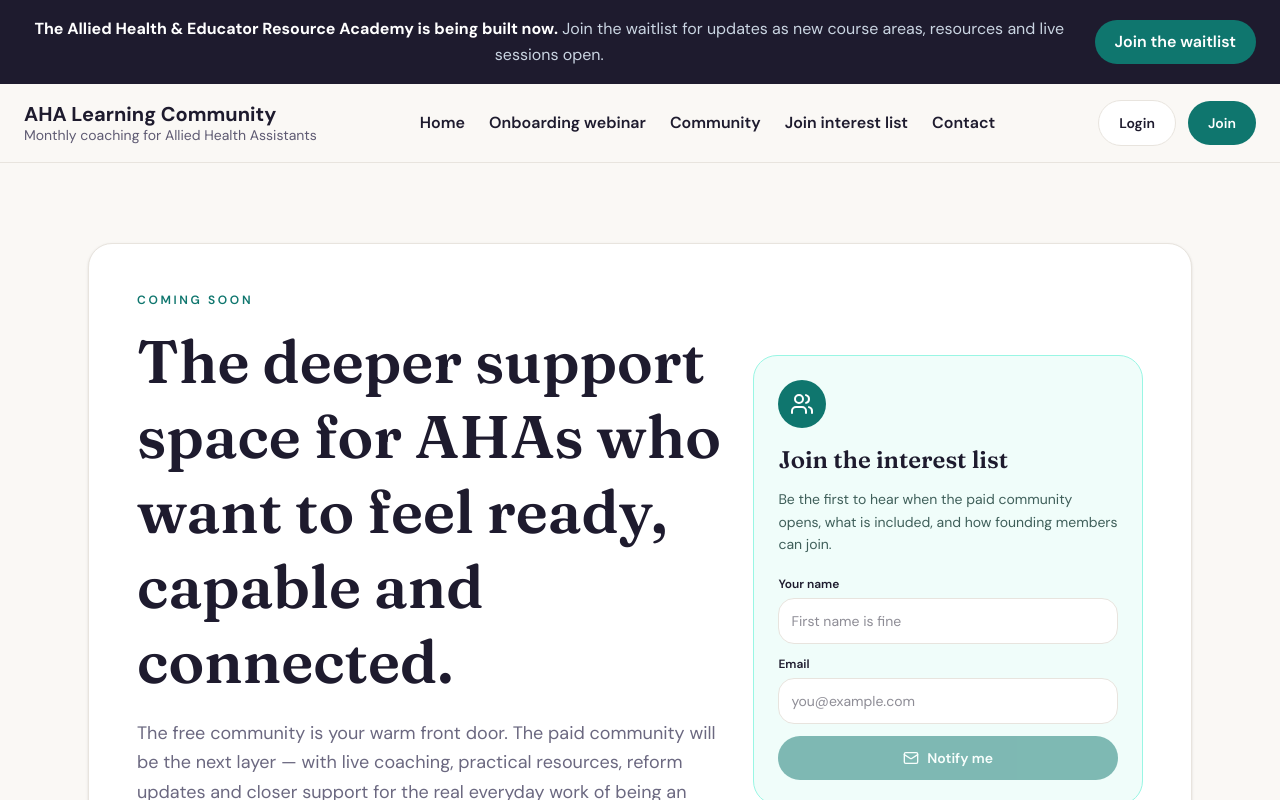
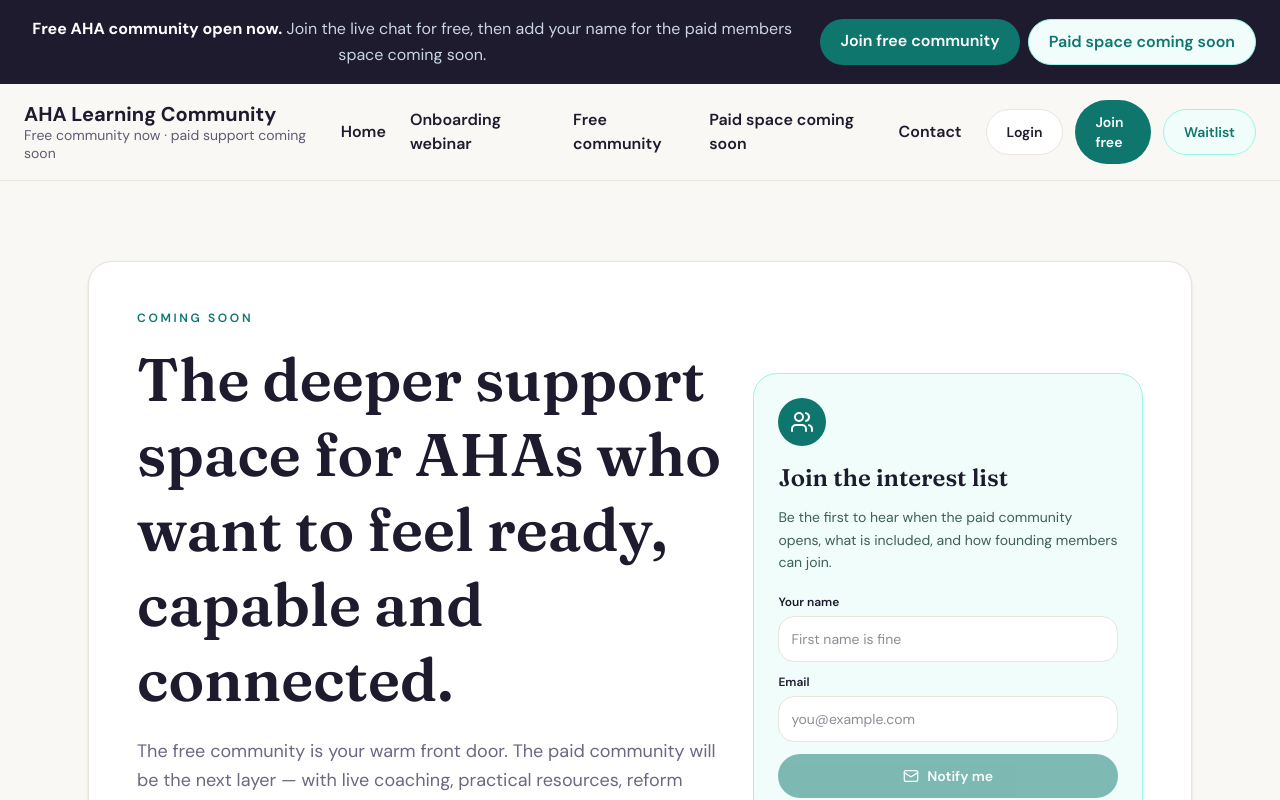
Before and after one commit to developmentalhub/allied-health-assistant-course, a Next.js app: page /subscribe in a window 1280 px wide. Shown: the top 800 px of the page. Built offline with nearby package versions, Linux system fonts and the light colour scheme; no server answers.

Commit message:
Update community navigation flow

```diff
--- a/components/GlobalBanner.tsx
+++ b/components/GlobalBanner.tsx
@@ -6,18 +6,26 @@ export default function GlobalBanner() {
       <div className="mx-auto flex max-w-7xl flex-col items-center justify-center gap-3 text-center md:flex-row md:gap-5">
         <p className="m-0 text-base leading-relaxed text-slate-300">
           <strong className="text-white">
-            The Allied Health & Educator Resource Academy is being built now.
+            Free AHA community open now.
           </strong>{" "}
-          Join the waitlist for updates as new course areas, resources and live
-          sessions open.
+          Join the live chat for free, then add your name for the paid members space coming soon.
         </p>
 
-        <Link
-          href="/waitlist"
-          className="whitespace-nowrap rounded-full bg-[#0f766e] px-5 py-2.5 text-base font-semibold text-white transition hover:bg-[#0d6962]"
-        >
-          Join the waitlist
-        </Link>
+        <div className="flex flex-col gap-2 sm:flex-row">
+          <Link
+            href="/join"
+            className="whitespace-nowrap rounded-full bg-[#0f766e] px-5 py-2.5 text-base font-semibold text-white transition hover:bg-[#0d6962]"
+          >
+            Join free community
+          </Link>
+
+          <Link
+            href="/subscribe"
+            className="whitespace-nowrap rounded-full border border-[#99f6e4] bg-[#f0fdfa] px-5 py-2.5 text-base font-semibold text-[#0f766e] transition hover:bg-[#ccfbf1]"
+          >
+            Paid space coming soon
+          </Link>
+        </div>
       </div>
     </div>
   );
--- a/components/Navbar.tsx
+++ b/components/Navbar.tsx
@@ -1,12 +1,13 @@
 "use client";
 
 import Link from "next/link";
-import { useEffect, useState } from "react";
+import { useEffect, useMemo, useState } from "react";
 import type { AuthChangeEvent, Session } from "@supabase/supabase-js";
-import { createClient } from "@/lib/supabase";
+import { createClient } from "@/utils/supabase/client";
 
 export default function Navbar() {
-  const supabase = createClient();
+  const supabase = useMemo(() => createClient(), []);
+
   const [signedIn, setSignedIn] = useState(false);
   const [checking, setChecking] = useState(true);
 
@@ -19,7 +20,7 @@ export default function Navbar() {
       } = await supabase.auth.getUser();
 
       if (mounted) {
-        setSignedIn(!!user);
+        setSignedIn(Boolean(user));
         setChecking(false);
       }
     }
@@ -30,7 +31,7 @@ export default function Navbar() {
       data: { subscription },
     } = supabase.auth.onAuthStateChange(
       (_event: AuthChangeEvent, session: Session | null) => {
-        setSignedIn(!!session?.user);
+        setSignedIn(Boolean(session?.user));
         setChecking(false);
       }
     );
@@ -49,7 +50,7 @@ export default function Navbar() {
             AHA Learning Community
           </p>
           <p className="hidden text-sm leading-tight text-[#5f5b73] sm:block">
-            Monthly coaching for Allied Health Assistants
+            Free community now · paid support coming soon
           </p>
         </Link>
 
@@ -62,12 +63,12 @@ export default function Navbar() {
             Onboarding webinar
           </Link>
 
-          <Link href="/community" className="hover:text-[#0f766e]">
-            Community
+          <Link href="/join" className="hover:text-[#0f766e]">
+            Free community
           </Link>
 
-          <Link href="/waitlist" className="hover:text-[#0f766e]">
-            Join interest list
+          <Link href="/subscribe" className="hover:text-[#0f766e]">
+            Paid space coming soon
           </Link>
 
           <Link href="/contact" className="hover:text-[#0f766e]">
@@ -95,26 +96,41 @@ export default function Navbar() {
           )}
 
           <Link
-            href="/waitlist"
-            className="rounded-full bg-[#0f766e] px-5 py-3 text-sm font-semibold text-white transition hover:bg-[#0d6962]"
+            href="/join"
+            className="hidden rounded-full bg-[#0f766e] px-5 py-3 text-sm font-semibold text-white transition hover:bg-[#0d6962] sm:inline-flex"
           >
-            Join
+            Join free
+          </Link>
+
+          <Link
+            href="/subscribe"
+            className="rounded-full border border-[#99f6e4] bg-[#f0fdfa] px-5 py-3 text-sm font-semibold text-[#0f766e] transition hover:bg-[#ccfbf1]"
+          >
+            Waitlist
           </Link>
         </div>
       </nav>
 
       <div className="border-t border-[#e8e4de] px-6 py-3 md:hidden">
         <div className="mx-auto flex max-w-7xl flex-wrap gap-4 text-sm font-semibold text-[#1e1b2e]">
+          <Link href="/" className="hover:text-[#0f766e]">
+            Home
+          </Link>
+
           <Link href="/sessions" className="hover:text-[#0f766e]">
             Webinar
           </Link>
 
-          <Link href="/community" className="hover:text-[#0f766e]">
-            Community
+          <Link href="/join" className="hover:text-[#0f766e]">
+            Free community
           </Link>
 
-          <Link href="/waitlist" className="hover:text-[#0f766e]">
-            Join
+          <Link href="/subscribe" className="hover:text-[#0f766e]">
+            Waitlist
+          </Link>
+
+          <Link href="/contact" className="hover:text-[#0f766e]">
+            Contact
           </Link>
 
           {!checking && signedIn && (
```
